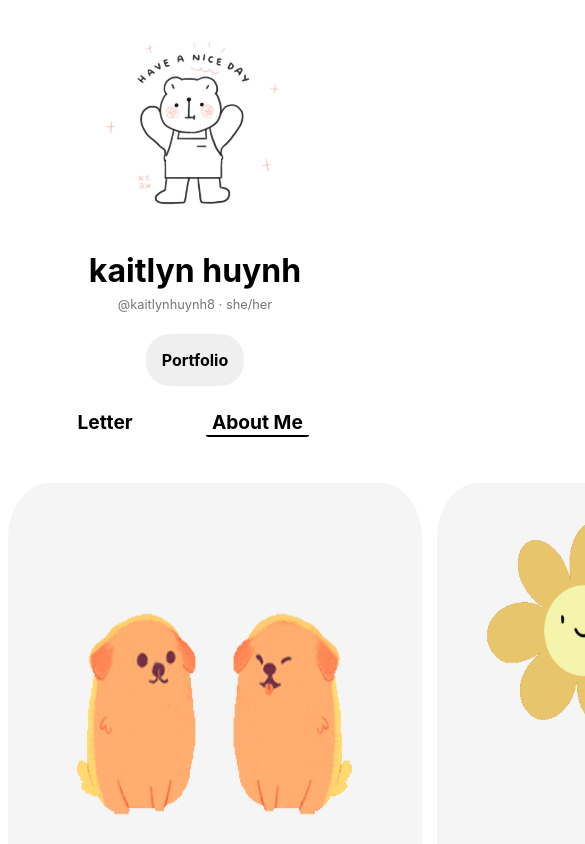
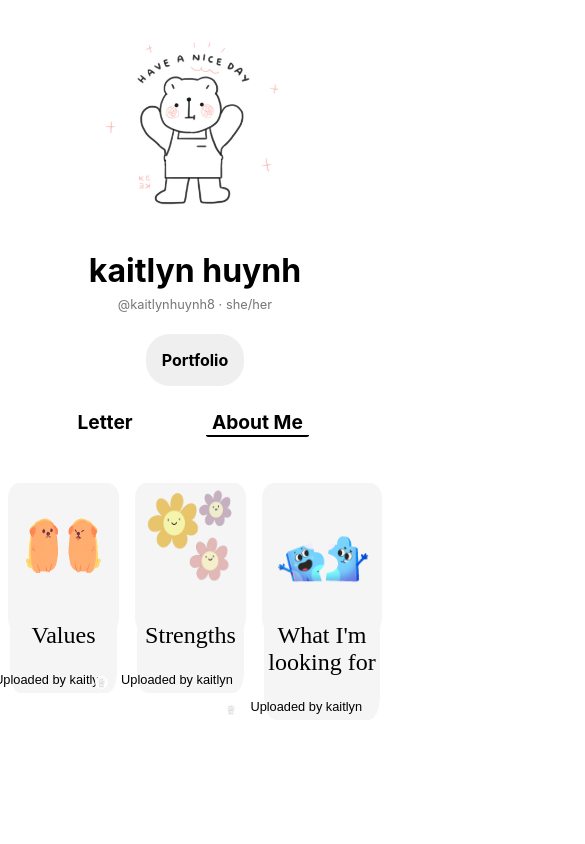
Before and after one commit to kaitlynh770/pcv, a React (Create React App) app in the folder pcv/: page / in a window 390 px wide. Both pictures are taken after a click on the button "Letter". Shown: the top 844 px of the page, 585 px wide, since content can reach past the window. Built offline with nearby package versions, Linux system fonts and the light colour scheme; a web font is replaced by a local one.

Commit message:
changed css to be more responsive

```diff
--- a/pcv/package.json
+++ b/pcv/package.json
@@ -1,6 +1,7 @@
 {
   "name": "pcv",
   "version": "0.1.0",
+  "homepage": "https://kaitlynh770.github.io/pcv",
   "private": true,
   "dependencies": {
     "@testing-library/jest-dom": "^5.16.5",
@@ -14,6 +15,8 @@
     "web-vitals": "^2.1.4"
   },
   "scripts": {
+    "predeploy": "npm run build",
+    "deploy": "gh-pages -d build",
     "start": "react-scripts start",
     "build": "react-scripts build",
     "test": "react-scripts test",
@@ -36,5 +39,8 @@
       "last 1 firefox version",
       "last 1 safari version"
     ]
+  },
+  "devDependencies": {
+    "gh-pages": "^4.0.0"
   }
 }
--- a/pcv/src/assets/scss/cover-letter.scss
+++ b/pcv/src/assets/scss/cover-letter.scss
@@ -21,8 +21,10 @@ h1 {
   }
 }
 .card-image {
-  height: 400px;
-  width: 350px;
+//   height: 400px;
+  height: 28vw;
+  width: 24.56vw;
+//   width: 350px;
   border-radius: 10% 0% 0%;
   align-content: center;
 }
@@ -143,9 +145,9 @@ h1 {
   border-radius: 10%;
   margin: 2%;
   box-sizing: border-box;
-  height: 550px;
+  height:38.6vw;
   width: fit-content;
-  perspective: 1000px; /* Remove this if you don't want the 3D effect */
+  perspective: 1000px;
 }
 .card-inner {
   width: 100%;
@@ -175,15 +177,15 @@ h1 {
   background-color: whitesmoke;
   transform: (rotateY(180deg));
   border-radius: 10%;
-  margin: 2em;
+  margin: 2vw;
   box-sizing: border-box;
-  margin-top: -100%;
-  width: 350px;
+  margin-top: -110%;
+  width: 24.56vw;
   align-items: flex-start;
 }
 .profile-image-card {
   border-radius: 70%;
-  width: 50px;
+  width: 3.5vw;
   align-self: left;
   margin-left: -50%;
 }
@@ -199,7 +201,7 @@ h1 {
   font-style: normal;
   font-size: 0.8em;
   position: relative;
-  bottom: 20px;
+  bottom: 1.4vw;
   text-align: left;
   display: inline;
   margin-left: 1em;
@@ -208,7 +210,7 @@ h1 {
   font-family: calmetta, sans-serif;
   font-weight: 300;
   font-style: normal;
-  font-size: 1.2em;
+  font-size: 1.4vw;
   text-align: left;
 }
 .photo-in {
```
Also changed, not shown: 1 other file (tests, documents, lock files or other folders).
